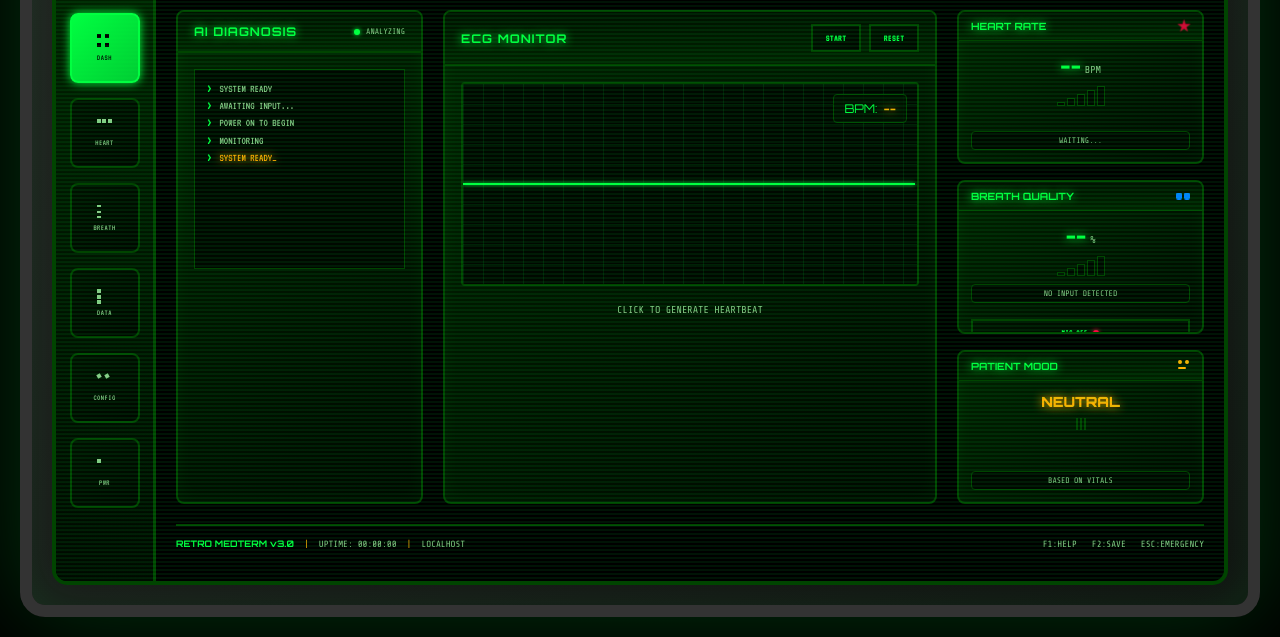
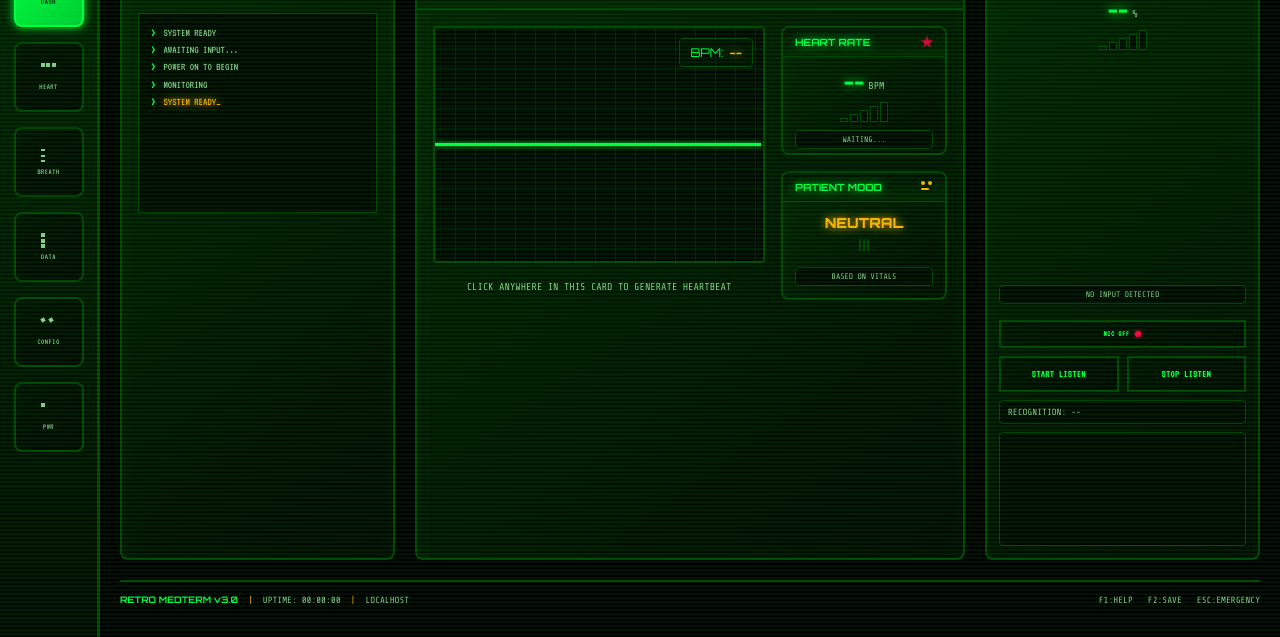
Before and after one commit to ayyomad/teamayyo, a plain HTML site: page click2care/index3.html in a window 1280 px wide. Shown: the part 163-800 px from the top of the page. Drawn offline with nearby package versions, Linux system fonts and the light colour scheme.

Commit message:
Grouped Sec

```diff
--- a/click2care/index3.html
+++ b/click2care/index3.html
@@ -173,8 +173,8 @@
                   </div>
                 </section>
 
-                <!-- Graph Section -->
-                <section class="graph-section">
+                <!-- Combined Heart & Mood Section (Section 2) -->
+                <section class="graph-section combined-section">
                   <div class="panel-header">
                     <h2 class="panel-title">ECG MONITOR</h2>
                     <div class="graph-controls">
@@ -187,6 +187,8 @@
                     </div>
                   </div>
                   <div class="panel-body">
+                    <div class="combined-layout" id="heartCombinedCard">
+                      <div class="combined-left">
                         <div class="graph-container">
                           <div class="crt-screen">
                             <canvas
@@ -203,17 +205,12 @@
                             </div>
                           </div>
                           <div class="graph-message">
-                        <span id="graphMessage"
-                          >CLICK TO GENERATE HEARTBEAT</span
-                        >
+                            <span id="graphMessage">CLICK ANYWHERE IN THIS CARD TO GENERATE HEARTBEAT</span>
                           </div>
                         </div>
                       </div>
-                </section>
-
-                <!-- Vitals Section -->
-                <section class="vitals-section">
-                  <!-- Heart Rate Card -->
+                      <div class="combined-right">
+                        <!-- Heart Rate Card (unchanged design) -->
                         <div class="vital-card bpm-card">
                           <div class="card-header">
                             <h3 class="card-title">HEART RATE</h3>
@@ -237,13 +234,44 @@
                                 <div class="bar" data-level="5"></div>
                               </div>
                             </div>
-                      <div class="vital-status" id="heartStatus">
-                        WAITING...
+                            <div class="vital-status" id="heartStatus">WAITING...</div>
+                          </div>
+                        </div>
+
+                        <!-- Patient Mood Card -->
+                        <div class="vital-card mood-card">
+                          <div class="card-header">
+                            <h3 class="card-title">PATIENT MOOD</h3>
+                            <div class="card-icon">
+                              <div class="pixel-face" id="moodIcon">
+                                <div class="face-pixel eye"></div>
+                                <div class="face-pixel eye"></div>
+                                <div class="face-pixel mouth"></div>
                               </div>
                             </div>
                           </div>
+                          <div class="card-body">
+                            <div class="vital-display">
+                              <div class="vital-value">
+                                <span class="value mood-text" id="moodValue">NEUTRAL</span>
+                              </div>
+                              <div class="mood-indicator">
+                                <div class="mood-bar good"></div>
+                                <div class="mood-bar ok"></div>
+                                <div class="mood-bar bad"></div>
+                              </div>
+                            </div>
+                            <div class="vital-status" id="moodStatus">BASED ON VITALS</div>
+                          </div>
+                        </div>
+                      </div>
+                    </div>
+                  </div>
+                </section>
 
-                  <!-- Breath Quality Card -->
+                <!-- Vitals Section (Section 3 - Breath only) -->
+                <section class="vitals-section">
+                  <!-- Breath Quality Card (expanded) -->
                   <div class="vital-card breath-card">
                     <div class="card-header">
                       <h3 class="card-title">BREATH QUALITY</h3>
@@ -276,37 +304,14 @@
                           <span class="btn-text">MIC OFF</span>
                           <div class="btn-led"></div>
                         </button>
+                        <div class="breath-extra-controls">
+                          <button class="pixel-btn breath-start"><span class="btn-text">START LISTEN</span></button>
+                          <button class="pixel-btn breath-stop"><span class="btn-text">STOP LISTEN</span></button>
                         </div>
+                        <div class="breath-recognition" id="breathRecognition">RECOGNITION: --</div>
+                        <div class="breath-graph">
+                          <canvas id="breathCanvas" width="300" height="100"></canvas>
                         </div>
-                  </div>
-
-                  <!-- Patient Mood Card -->
-                  <div class="vital-card mood-card">
-                    <div class="card-header">
-                      <h3 class="card-title">PATIENT MOOD</h3>
-                      <div class="card-icon">
-                        <div class="pixel-face" id="moodIcon">
-                          <div class="face-pixel eye"></div>
-                          <div class="face-pixel eye"></div>
-                          <div class="face-pixel mouth"></div>
-                        </div>
-                      </div>
-                    </div>
-                    <div class="card-body">
-                      <div class="vital-display">
-                        <div class="vital-value">
-                          <span class="value mood-text" id="moodValue"
-                            >NEUTRAL</span
-                          >
-                        </div>
-                        <div class="mood-indicator">
-                          <div class="mood-bar good"></div>
-                          <div class="mood-bar ok"></div>
-                          <div class="mood-bar bad"></div>
-                        </div>
-                      </div>
-                      <div class="vital-status" id="moodStatus">
-                        BASED ON VITALS
                       </div>
                     </div>
                   </div>
--- a/click2care/script3.js
+++ b/click2care/script3.js
@@ -28,6 +28,7 @@ class RetroPatientMonitor {
         this.mediaStream = null;
         this.audioAnalyser = null;
         this.micSensitivity = 0.35; // Reduced sensitivity
+        this.breathHistory = [];
 
         // Canvas Elements
         this.ecgCanvas = null;
@@ -227,10 +228,41 @@ class RetroPatientMonitor {
             this.ecgCanvas.addEventListener('click', () => this.simulateHeartbeat());
         }
 
+        // Combined Heart + Mood Card (Section 2) click handler
+        const combinedCard = document.getElementById('heartCombinedCard');
+        if (combinedCard) {
+            combinedCard.addEventListener('click', (e) => {
+                if (e.target && e.target.closest && e.target.closest('button')) return;
+                this.simulateHeartbeat();
+            });
+        }
+
         // Microphone Toggle
         const micToggle = document.getElementById('micToggle');
         if (micToggle) {
             micToggle.addEventListener('click', () => this.toggleMicrophone());
+        }
+
+        // Breath extra controls
+        const breathStart = document.querySelector('.breath-start');
+        const breathStop = document.querySelector('.breath-stop');
+        if (breathStart) {
+            breathStart.addEventListener('click', (e) => {
+                e.stopPropagation();
+                if (!this.isPoweredOn) return;
+                if (!this.microphoneEnabled) {
+                    this.toggleMicrophone();
+                }
+            });
+        }
+        if (breathStop) {
+            breathStop.addEventListener('click', (e) => {
+                e.stopPropagation();
+                if (!this.isPoweredOn) return;
+                if (this.microphoneEnabled) {
+                    this.toggleMicrophone();
+                }
+            });
         }
 
         // Vital Cards
@@ -636,6 +668,8 @@ class RetroPatientMonitor {
     updateBreathDisplay() {
         const breathQuality = document.getElementById('breathQuality');
         const breathStatus = document.getElementById('breathStatus');
+        const breathRecognition = document.getElementById('breathRecognition');
+        const breathCanvas = document.getElementById('breathCanvas');
 
         const displayValue = this.breathQuality > 0 ? this.breathQuality : '--';
 
@@ -654,6 +688,48 @@ class RetroPatientMonitor {
             } else {
                 breathStatus.textContent = 'WEAK';
             }
+        }
+
+        // Simple recognition text
+        if (breathRecognition) {
+            if (this.microphoneEnabled && this.breathQuality > 0) {
+                breathRecognition.textContent = 'RECOGNITION: BREATH';
+            } else if (this.microphoneEnabled) {
+                breathRecognition.textContent = 'RECOGNITION: SILENCE';
+            } else {
+                breathRecognition.textContent = 'RECOGNITION: --';
+            }
+        }
+
+        // Update breath mini graph
+        if (breathCanvas) {
+            const ctx = breathCanvas.getContext('2d');
+            const width = breathCanvas.width = breathCanvas.offsetWidth || breathCanvas.width;
+            const height = breathCanvas.height = breathCanvas.offsetHeight || breathCanvas.height;
+
+            // push history and clamp
+            this.breathHistory.push(Math.max(0, Math.min(100, this.breathQuality)));
+            if (this.breathHistory.length > width) {
+                this.breathHistory.shift();
+            }
+
+            ctx.fillStyle = '#000800';
+            ctx.fillRect(0, 0, width, height);
+
+            ctx.strokeStyle = '#0080ff';
+            ctx.lineWidth = 2;
+            ctx.shadowColor = '#0080ff';
+            ctx.shadowBlur = 4;
+            ctx.beginPath();
+
+            const len = this.breathHistory.length;
+            for (let i = 0; i < len; i++) {
+                const x = i;
+                const y = height - (this.breathHistory[i] / 100) * height;
+                if (i === 0) ctx.moveTo(x, y); else ctx.lineTo(x, y);
+            }
+            ctx.stroke();
+            ctx.shadowBlur = 0;
         }
 
         // Update breath bars
--- a/click2care/style3.css
+++ b/click2care/style3.css
@@ -49,6 +49,7 @@ body {
     color: var(--text-primary);
     overflow: hidden;
     height: 100vh;
+    width: 100vw;
     cursor: crosshair;
     image-rendering: pixelated;
     image-rendering: -moz-crisp-edges;
@@ -60,22 +61,19 @@ body {
     width: 100vw;
     height: 100vh;
     display: flex;
-    align-items: center;
-    justify-content: center;
-    padding: 20px;
+    align-items: stretch;
+    justify-content: stretch;
+    padding: 0;
 }
 
 .screen-bezel {
     width: 100%;
-    max-width: 1400px;
-    height: 95vh;
-    background: linear-gradient(145deg, #222 0%, #111 100%);
-    border: 12px solid #333;
-    border-radius: 25px;
-    padding: 20px;
-    box-shadow:
-        inset 0 0 50px rgba(0, 255, 65, 0.1),
-        0 0 100px rgba(0, 255, 65, 0.2);
+    height: 100%;
+    background: transparent;
+    border: none;
+    border-radius: 0;
+    padding: 0;
+    box-shadow: none;
     position: relative;
 }
 
@@ -83,8 +81,8 @@ body {
     width: 100%;
     height: 100%;
     background: var(--crt-black);
-    border: 4px solid var(--panel-border);
-    border-radius: 15px;
+    border: none;
+    border-radius: 0;
     overflow: hidden;
     position: relative;
     animation: crt-flicker 0.15s infinite linear alternate;
@@ -544,6 +542,7 @@ body {
     grid-template-rows: 1fr;
     gap: 20px;
     flex: 1;
+    min-height: 0;
 }
 
 /* Panel Base Styles */
@@ -697,6 +696,12 @@ body {
     display: flex;
     flex-direction: column;
 }
+
+/* Combined (Section 2) layout */
+.combined-section .panel-body { display: flex; flex-direction: column; }
+.combined-layout { display: grid; grid-template-columns: 2fr 1fr; gap: 16px; align-items: stretch; }
+.combined-left, .combined-right { display: flex; flex-direction: column; gap: 16px; }
+.combined-left .graph-container { flex: 1; }
 
 .graph-controls {
     display: flex;
@@ -1011,6 +1016,40 @@ body {
     min-height: 24px;
 }
 
+/* Breath Section extras */
+.breath-extra-controls {
+    display: grid;
+    grid-template-columns: 1fr 1fr;
+    gap: 8px;
+    margin-top: 8px;
+}
+
+.breath-recognition {
+    margin-top: 8px;
+    font-size: 9px;
+    color: var(--text-secondary);
+    padding: 6px 8px;
+    background: var(--crt-darker);
+    border: 1px solid var(--panel-border);
+    border-radius: 4px;
+    text-transform: uppercase;
+}
+
+.breath-graph {
+    margin-top: 8px;
+    background: var(--crt-darker);
+    border: 1px solid var(--panel-border);
+    border-radius: 4px;
+    padding: 6px;
+}
+
+#breathCanvas {
+    width: 100%;
+    height: 100px;
+    display: block;
+    background: transparent;
+}
+
 /* Footer */
 .footer {
     margin-top: 20px;
@@ -1154,27 +1193,15 @@ body {
 /* Responsive Design */
 @media (max-width: 1200px) {
     .content-grid {
-        grid-template-columns: 1fr 1.5fr;
+        grid-template-columns: 1fr 1.6fr 1fr;
         grid-template-rows: auto 1fr;
         gap: 16px;
     }
 
-    .analysis-box {
-        grid-column: 1;
-        grid-row: 1;
-    }
-
-    .graph-section {
-        grid-column: 1 / 3;
-        grid-row: 2;
-    }
-
-    .vitals-section {
-        grid-column: 2;
-        grid-row: 1;
-        flex-direction: row;
-        gap: 12px;
-    }
+    .analysis-box { grid-column: 1; grid-row: 1; }
+    .graph-section { grid-column: 2; grid-row: 1 / 3; }
+    .vitals-section { grid-column: 3; grid-row: 1 / 3; gap: 12px; }
+    .combined-layout { grid-template-columns: 1fr; }
 }
 
 @media (max-width: 768px) {
@@ -1214,6 +1241,8 @@ body {
         gap: 12px;
     }
 
+    .combined-layout { grid-template-columns: 1fr; }
+
     .nav-item {
         width: 60px;
         height: 60px;
```
Also changed, not shown: click2care/changes.txt (added). Lines whose indentation alone changed are shown as unchanged.
